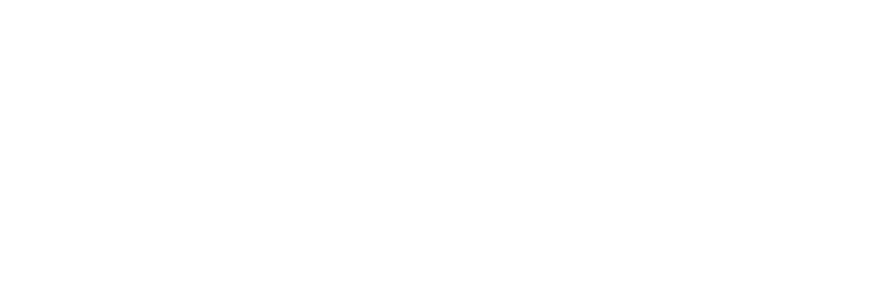
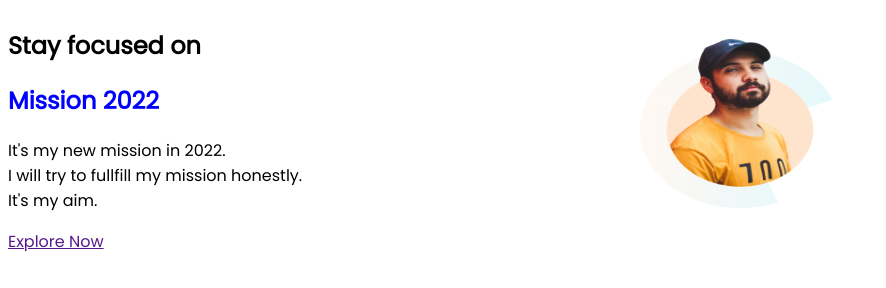
Before and after one commit to KM-Adnan-Absar/Developer-1-portfolio, a plain HTML site: page index.html in a window 1280 px wide. Shown: the whole page, without its empty margins (0-886 px from the left). Drawn offline with Linux system fonts and the light colour scheme.

Commit message:
developer-1-portfolio

```diff
--- a/index.html
+++ b/index.html
@@ -6,9 +6,28 @@
     <meta http-equiv="X-UA-Compatible" content="IE=edge">
     <meta name="viewport" content="width=device-width, initial-scale=1.0">
     <title>Developer-1-portfolio</title>
+    <link rel="preconnect" href="https://fonts.googleapis.com">
+    <link rel="preconnect" href="https://fonts.gstatic.com" crossorigin>
+    <link href="https://fonts.googleapis.com/css2?family=Poppins&display=swap" rel="stylesheet">
+
+    <link rel="stylesheet" href="style.css">
 </head>
 
 <body>
+    <section>
+        <div class="half-width">
+            <h1>Stay focused on</h1>
+            <h1><span class="blue-color">Mission 2022</h1>
+            <p>It's my new mission in 2022.<br>
+                I will try to fullfill my mission honestly.<br>
+                It's my aim.</p>
+            <a class="link button" href="">Explore Now</a>
+        </div>
+        <div class="half-width">
+            <img src="images/person/person-0.png" width="200" height="200" alt="">
+
+        </div>
+    </section>
 
 </body>
 
--- a/style.css
+++ b/style.css
@@ -0,0 +1,23 @@
+body{
+    font-family: 'Poppins', sans-serif;
+
+
+}
+
+    .blue-color{
+        color:blue;
+    }
+section{
+    display: flex;
+}
+.half-width{
+    width:50%;
+}
+.link button{
+    text-decoration: none;
+    background-image: linear-gradient(indigo,blue);
+    padding: 10px 40px;
+    color: white;
+    font-weight: 700;
+    border-radius: 5px;
+}
```
